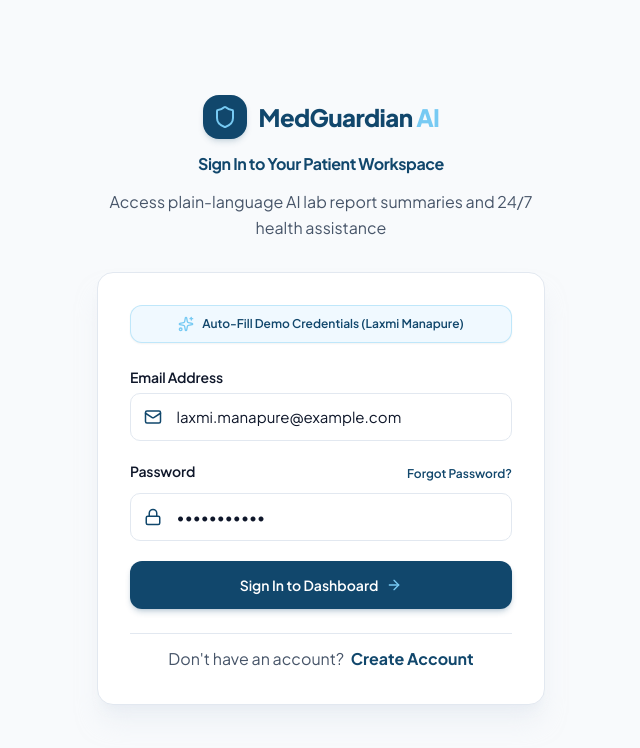
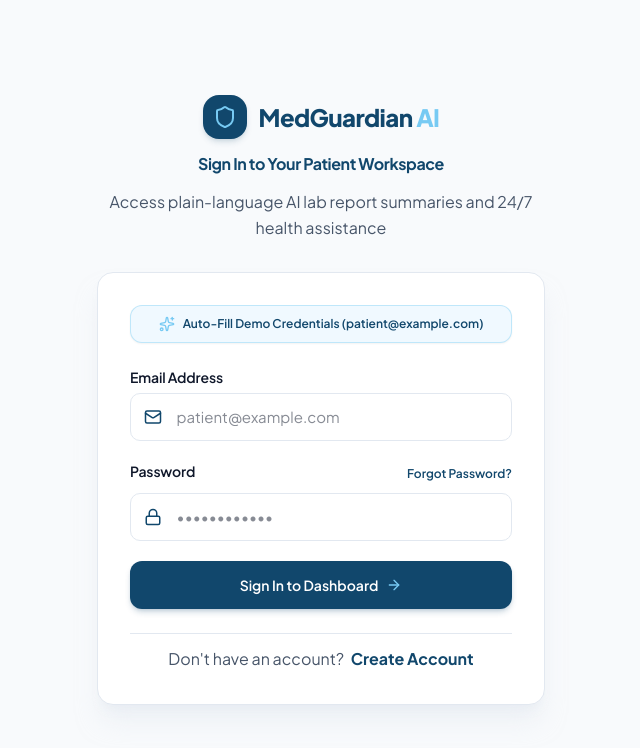
Before and after one commit to samriddhi-1208/MedicalAI, a React (Vite) app: page /login in a window 1280 px wide. Shown: the top 748 px of the page, without its empty margins (319-959 px from the left). Built offline with nearby package versions, Linux system fonts and the light colour scheme; no server answers.

Commit message:
Remove personal user name Laxmi Manapure from LoginPage auto-fill button and clear default email input state

```diff
--- a/src/pages/LoginPage.jsx
+++ b/src/pages/LoginPage.jsx
@@ -10,8 +10,8 @@ export const LoginPage = () => {
   const navigate = useNavigate();
   const { updateUserProfile } = useHealthData();
 
-  const [email, setEmail] = useState('laxmi.manapure@example.com');
-  const [password, setPassword] = useState('password123');
+  const [email, setEmail] = useState('');
+  const [password, setPassword] = useState('');
   const [loading, setLoading] = useState(false);
 
   const handleLogin = async (e) => {
@@ -61,7 +61,7 @@ export const LoginPage = () => {
   };
 
   const handleAutoFill = () => {
-    setEmail("laxmi.manapure@example.com");
+    setEmail("patient@example.com");
     setPassword("password123");
     toast.success("Demo credentials loaded!");
   };
@@ -95,10 +95,10 @@ export const LoginPage = () => {
           <button
             type="button"
             onClick={handleAutoFill}
-            className="w-full py-2.5 px-4 rounded-xl bg-[#F0F9FF] hover:bg-[#E0F2FE] text-[#11476C] text-xs font-semibold border border-[#77CAF3]/40 flex items-center justify-center gap-2 transition-all shadow-xs"
+            className="w-full py-2.5 px-4 rounded-xl bg-[#F0F9FF] hover:bg-[#E0F2FE] text-[#11476C] text-xs font-semibold border border-[#77CAF3]/40 flex items-center justify-center gap-2 transition-all shadow-xs cursor-pointer"
           >
             <Sparkles className="w-4 h-4 text-[#77CAF3]" />
-            <span>Auto-Fill Demo Credentials (Laxmi Manapure)</span>
+            <span>Auto-Fill Demo Credentials (patient@example.com)</span>
           </button>
 
           <form onSubmit={handleLogin} className="space-y-5">
@@ -113,7 +113,7 @@ export const LoginPage = () => {
                   type="email"
                   value={email}
                   onChange={(e) => setEmail(e.target.value)}
-                  placeholder="name@example.com"
+                  placeholder="patient@example.com"
                   className="med-input w-full block"
                   required
                 />
```
